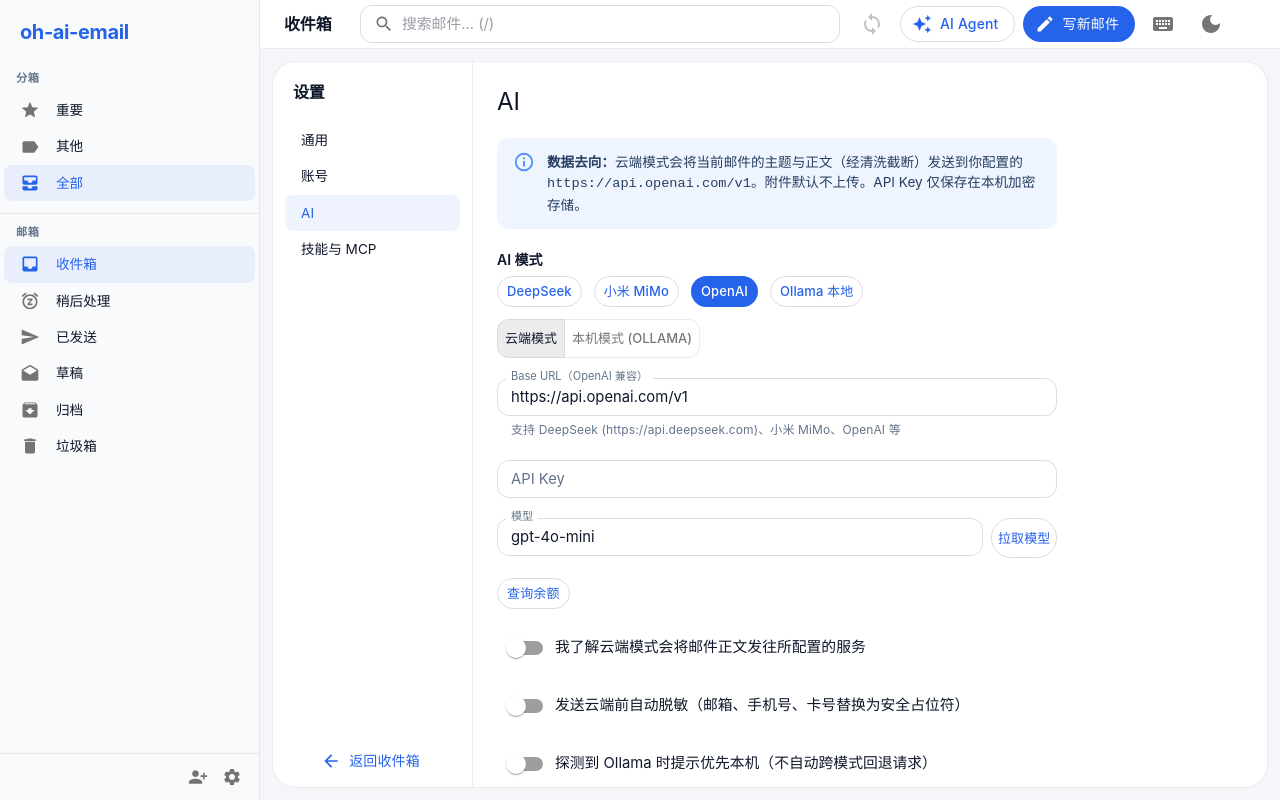
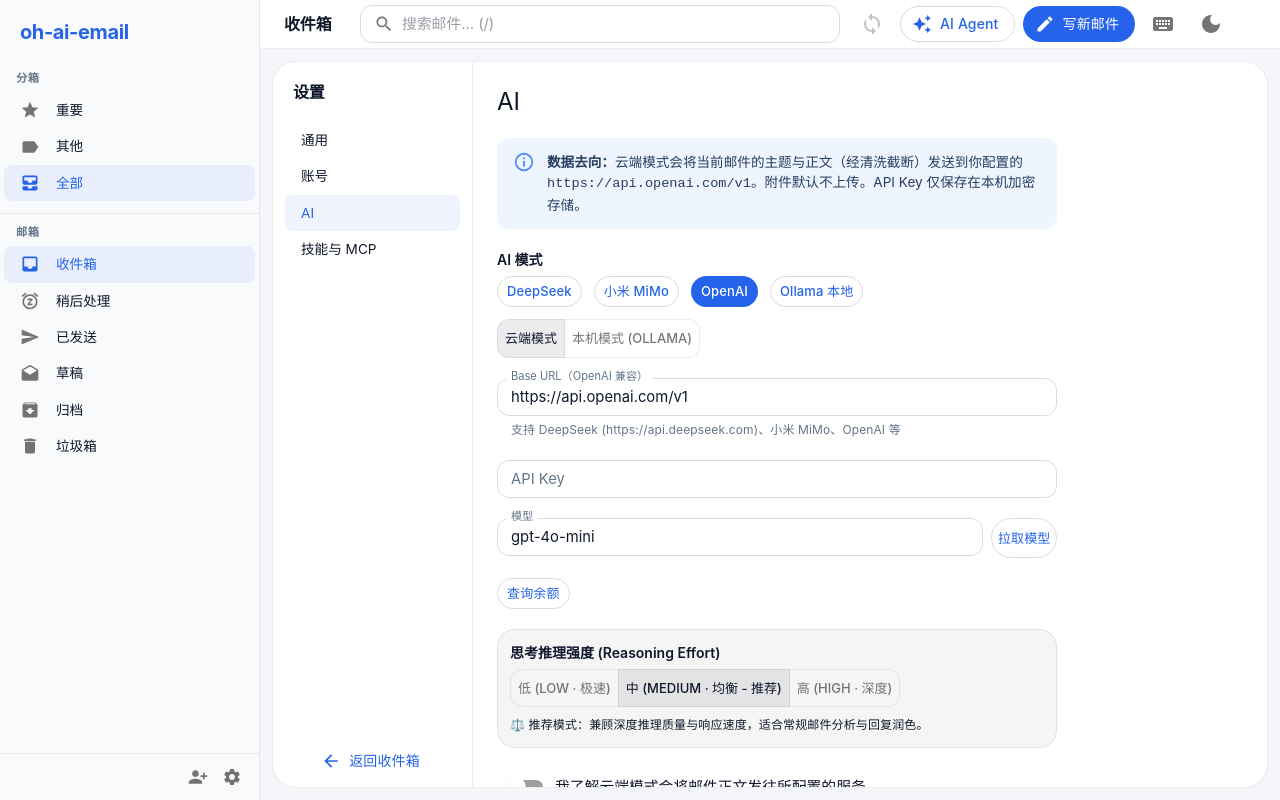
Before and after one commit to Moon-Force/oh-ai-email, a React (Vite) app in the folder apps/desktop/: page / in a window 1280 px wide. Both pictures are taken after a click on the button 232 px from the left and 777 px from the top of the page. Built offline with nearby package versions, Linux system fonts and the light colour scheme; the HTML template or start-up script is replaced by a standard one.

Commit message:
feat(ai): add reasoning effort (low/medium/high) setting and payload support

```diff
--- a/apps/desktop/src/features/ai/LumenCapsule.tsx
+++ b/apps/desktop/src/features/ai/LumenCapsule.tsx
@@ -101,7 +101,11 @@ export default function LumenCapsule({
   const hasCloudApiKey = useAiSettings((s) => s.hasCloudApiKey);
   const cloudModel = useAiSettings((s) => s.model);
   const ollamaModel = useAiSettings((s) => s.ollamaModel);
+  const reasoningEffort = useAiSettings((s) => s.reasoningEffort);
   const activeModelName = mode === "local" ? ollamaModel : cloudModel;
+  const reasoningEffortLabel =
+    reasoningEffort === "low" ? "极速" : reasoningEffort === "high" ? "深度" : "均衡";
+  const modelEffortBadge = `${activeModelName} · ${reasoningEffortLabel}`;
   const showToast = useToastStore((s) => s.showToast);
   const openCompose = useMailStore((s) => s.openCompose);
   const setView = useMailStore((s) => s.setView);
@@ -1117,7 +1121,7 @@ export default function LumenCapsule({
                 >
                   <PsychologyIcon sx={{ fontSize: 15 }} />
                   <Typography variant="caption" sx={{ fontWeight: 600 }}>
-                    AI 深度思考推理流 ({activeModelName})
+                    AI 深度思考推理流 ({modelEffortBadge})
                   </Typography>
                 </Stack>
                 <Typography
@@ -1657,7 +1661,7 @@ export default function LumenCapsule({
                     <Stack direction="row" spacing={0.75} sx={{ alignItems: "center" }}>
                       <PsychologyIcon fontSize="small" color="primary" />
                       <Typography variant="caption" sx={{ fontWeight: 600 }}>
-                        AI 思考过程 ({activeModelName})
+                        AI 思考过程 ({modelEffortBadge})
                       </Typography>
                     </Stack>
                     <IconButton size="small">
@@ -1903,7 +1907,11 @@ function AiPopoutModal(props: {
   const showToast = useToastStore((s) => s.showToast);
   const cloudModel = useAiSettings((s) => s.model);
   const ollamaModel = useAiSettings((s) => s.ollamaModel);
+  const reasoningEffort = useAiSettings((s) => s.reasoningEffort);
   const activeModelName = props.mode === "local" ? ollamaModel : cloudModel;
+  const reasoningEffortLabel =
+    reasoningEffort === "low" ? "极速" : reasoningEffort === "high" ? "深度" : "均衡";
+  const modelEffortBadge = `${activeModelName} · ${reasoningEffortLabel}`;
 
   const titleText =
     props.kind === "summary"
@@ -1989,7 +1997,7 @@ function AiPopoutModal(props: {
               <Stack direction="row" spacing={1} sx={{ alignItems: "center" }}>
                 <PsychologyIcon color="primary" fontSize="small" />
                 <Typography variant="subtitle2" sx={{ fontWeight: 600, color: "primary.main" }}>
-                  AI 深度思考推理过程 ({activeModelName})
+                  AI 深度思考推理过程 ({modelEffortBadge})
                 </Typography>
               </Stack>
               <IconButton size="small">
--- a/apps/desktop/src/features/ai/settingsStore.ts
+++ b/apps/desktop/src/features/ai/settingsStore.ts
@@ -21,6 +21,9 @@ type AiSettingsState = {
   hasCloudApiKey: boolean;
   /** Local draft of api key (never reloaded from disk as plaintext). */
   apiKeyDraft: string;
+
+  /** Reasoning effort */
+  reasoningEffort: "low" | "medium" | "high";
 
   /** Voice STT (Speech-to-Text) configuration */
   sttService: "browser" | "custom";
@@ -50,6 +53,7 @@ type AiSettingsState = {
   setRedactSensitiveData: (v: boolean) => void;
   setApiKeyDraft: (v: string) => void;
   setCloudPrivacyAck: (v: boolean) => void;
+  setReasoningEffort: (effort: "low" | "medium" | "high") => void;
 
   setSttService: (v: "browser" | "custom") => void;
   setSttBaseUrl: (v: string) => void;
@@ -84,6 +88,8 @@ export const useAiSettings = create<AiSettingsState>((set, get) => ({
   hasCloudApiKey: false,
   apiKeyDraft: "",
 
+  reasoningEffort: "medium",
+
   sttService: "custom",
   sttBaseUrl: "https://api.openai.com/v1",
   sttModel: "whisper-1",
@@ -110,6 +116,7 @@ export const useAiSettings = create<AiSettingsState>((set, get) => ({
   setRedactSensitiveData: (redactSensitiveData) => set({ redactSensitiveData }),
   setApiKeyDraft: (apiKeyDraft) => set({ apiKeyDraft }),
   setCloudPrivacyAck: (cloudPrivacyAck) => set({ cloudPrivacyAck }),
+  setReasoningEffort: (reasoningEffort) => set({ reasoningEffort }),
 
   setSttService: (sttService) => set({ sttService }),
   setSttBaseUrl: (sttBaseUrl) => set({ sttBaseUrl }),
@@ -159,6 +166,7 @@ export const useAiSettings = create<AiSettingsState>((set, get) => ({
       preferLocalWhenAvailable: dto.preferLocalWhenAvailable,
       redactSensitiveData: dto.redactSensitiveData,
       hasCloudApiKey: dto.hasCloudApiKey,
+      reasoningEffort: dto.reasoningEffort ?? "medium",
       sttService: dto.sttService ?? "custom",
       sttBaseUrl: dto.sttBaseUrl ?? "https://api.openai.com/v1",
       sttModel: dto.sttModel ?? "whisper-1",
@@ -197,6 +205,7 @@ export const useAiSettings = create<AiSettingsState>((set, get) => ({
       cloudPrivacyAck: s.cloudPrivacyAck,
       preferLocalWhenAvailable: s.preferLocalWhenAvailable,
       redactSensitiveData: s.redactSensitiveData,
+      reasoningEffort: s.reasoningEffort,
       sttService: s.sttService,
       sttBaseUrl: s.sttBaseUrl,
       sttModel: s.sttModel,
--- a/apps/desktop/src/features/settings/Settings.tsx
+++ b/apps/desktop/src/features/settings/Settings.tsx
@@ -91,6 +91,8 @@ export default function Settings({ onClose, theme, onThemeChange }: Props) {
     hasCloudApiKey,
     cloudPrivacyAck,
     setCloudPrivacyAck,
+    reasoningEffort,
+    setReasoningEffort,
     sttService,
     setSttService,
     sttBaseUrl,
@@ -628,6 +630,32 @@ export default function Settings({ onClose, theme, onThemeChange }: Props) {
                       ))}
                     </Paper>
                   )}
+
+                {/* Reasoning Effort Selector */}
+                <Box sx={{ mt: 1, p: 1.5, borderRadius: 1.5, bgcolor: "action.hover", border: 1, borderColor: "divider" }}>
+                  <Typography variant="subtitle2" gutterBottom sx={{ fontWeight: 600 }}>
+                    思考推理强度 (Reasoning Effort)
+                  </Typography>
+                  <ToggleButtonGroup
+                    exclusive
+                    size="small"
+                    value={reasoningEffort}
+                    onChange={(_, v) => v && setReasoningEffort(v)}
+                    aria-label="思考推理强度"
+                    sx={{ mb: 1 }}
+                  >
+                    <ToggleButton value="low">低 (Low · 极速)</ToggleButton>
+                    <ToggleButton value="medium">中 (Medium · 均衡 - 推荐)</ToggleButton>
+                    <ToggleButton value="high">高 (High · 深度)</ToggleButton>
+                  </ToggleButtonGroup>
+                  <Typography variant="caption" color="text.secondary" sx={{ display: "block" }}>
+                    {reasoningEffort === "low"
+                      ? "⚡ 极速响应，思考紧凑精炼，适合日常短邮件快速总结与一键回复。"
+                      : reasoningEffort === "high"
+                        ? "🧠 深度多步推演与严谨反思，适合长线索时间线全景分析、复杂条款审核与重要邮件草拟。"
+                        : "⚖️ 推荐模式：兼顾深度推理质量与响应速度，适合常规邮件分析与回复润色。"}
+                  </Typography>
+                </Box>
 
                 <FormControlLabel
                   control={
--- a/apps/desktop/src/lib/ipc.ts
+++ b/apps/desktop/src/lib/ipc.ts
@@ -215,6 +215,7 @@ export type AiSettingsDto = {
   preferLocalWhenAvailable: boolean;
   redactSensitiveData: boolean;
   hasCloudApiKey: boolean;
+  reasoningEffort: "low" | "medium" | "high";
   sttService: "browser" | "custom";
   sttBaseUrl: string;
   sttModel: string;
@@ -568,6 +569,7 @@ export async function aiGetSettings(): Promise<AiSettingsDto> {
       preferLocalWhenAvailable: false,
       redactSensitiveData: false,
       hasCloudApiKey: false,
+      reasoningEffort: "medium",
       sttService: "custom",
       sttBaseUrl: "https://api.openai.com/v1",
       sttModel: "whisper-1",
@@ -595,6 +597,7 @@ export async function aiSaveSettings(payload: AiSaveSettingsPayload): Promise<Ai
       preferLocalWhenAvailable: payload.preferLocalWhenAvailable ?? false,
       redactSensitiveData: payload.redactSensitiveData ?? false,
       hasCloudApiKey: Boolean(payload.apiKey?.trim()),
+      reasoningEffort: payload.reasoningEffort ?? "medium",
       sttService: payload.sttService ?? "custom",
       sttBaseUrl: payload.sttBaseUrl ?? "https://api.openai.com/v1",
       sttModel: payload.sttModel ?? "whisper-1",
```
Also changed, not shown: apps/desktop/electron/ai/complete.ts (+15 -8 lines), apps/desktop/electron/ai/settings.ts (+11 -0 lines), 1 other file (tests, documents, lock files or other folders).
